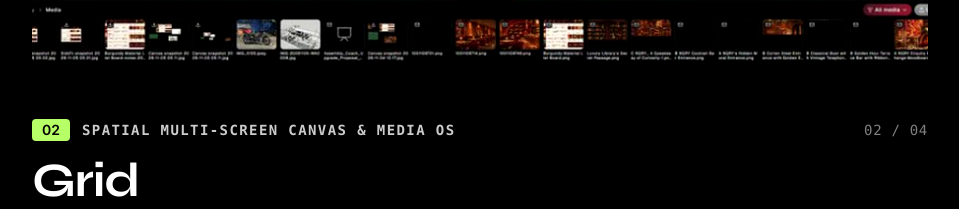
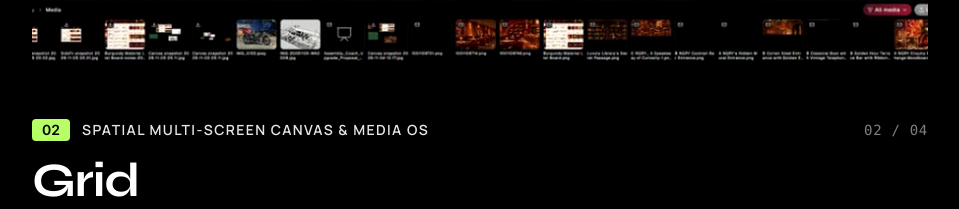
Before and after one commit to basssith/dravaa, a Next.js app: page /applications in a window 1280 px wide. Shown: the part 2241-2450 px from the top of the page, without its empty margins (160-1119 px from the left). Built offline with nearby package versions, Linux system fonts and the light colour scheme; no server answers.

Commit message:
style(products): use Manrope font for product category details

```diff
--- a/src/app/globals.css
+++ b/src/app/globals.css
@@ -99,6 +99,7 @@
 @theme inline {
   --font-display: var(--font-syne), system-ui, sans-serif;
   --font-body: var(--font-inter), system-ui, sans-serif;
+  --font-manrope: var(--font-manrope), var(--font-inter), sans-serif;
 }
 
 
--- a/src/app/layout.tsx
+++ b/src/app/layout.tsx
@@ -1,5 +1,5 @@
 import type { Metadata, Viewport } from 'next';
-import { Inter, Syne } from 'next/font/google';
+import { Inter, Syne, Manrope } from 'next/font/google';
 import type { ReactNode } from 'react';
 import { CleanMinimalBackground } from '@/components/CleanMinimalBackground';
 import { Cursor } from '@/components/Cursor';
@@ -16,6 +16,7 @@ import './globals.css';
 
 const syne = Syne({ subsets: ['latin'], weight: ['600', '700', '800'], variable: '--font-syne', display: 'swap' });
 const inter = Inter({ subsets: ['latin'], weight: ['400', '500', '600'], variable: '--font-inter', display: 'swap' });
+const manrope = Manrope({ subsets: ['latin'], weight: ['400', '500', '600', '700', '800'], variable: '--font-manrope', display: 'swap' });
 
 export const metadata: Metadata = {
   metadataBase: new URL(SITE_URL),
@@ -37,7 +38,7 @@ const BOOT = `document.documentElement.classList.add('js');try{if(!sessionStorag
 
 export default function RootLayout({ children }: { children: ReactNode }) {
   return (
-    <html lang="en" className={`${syne.variable} ${inter.variable}`} suppressHydrationWarning>
+    <html lang="en" className={`${syne.variable} ${inter.variable} ${manrope.variable}`} suppressHydrationWarning>
       <head>
         <script dangerouslySetInnerHTML={{ __html: BOOT }} />
       </head>
--- a/src/components/Apps.tsx
+++ b/src/components/Apps.tsx
@@ -119,7 +119,7 @@ export function AppGrid({ apps }: { apps: Application[] }) {
                       <span className="inline-flex items-center justify-center bg-[#b6ff66] text-[#000000] font-bold text-xs sm:text-sm px-2.5 py-0.5 rounded-[4px] leading-tight tracking-normal">
                         {app.id}
                       </span>
-                      <span className="text-xs sm:text-sm font-mono tracking-widest text-white/80 font-semibold uppercase">
+                      <span className="text-xs sm:text-sm font-[family-name:var(--font-manrope)] tracking-widest text-white/90 font-semibold uppercase">
                         {app.category}
                       </span>
                     </div>
```
